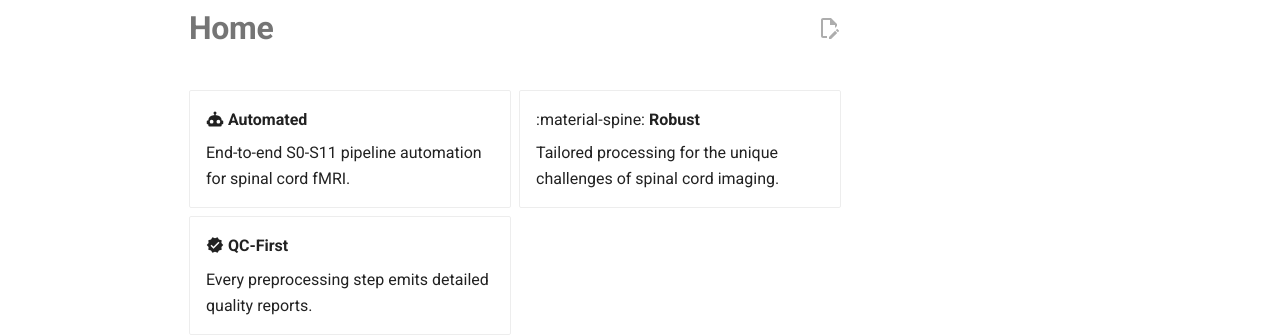
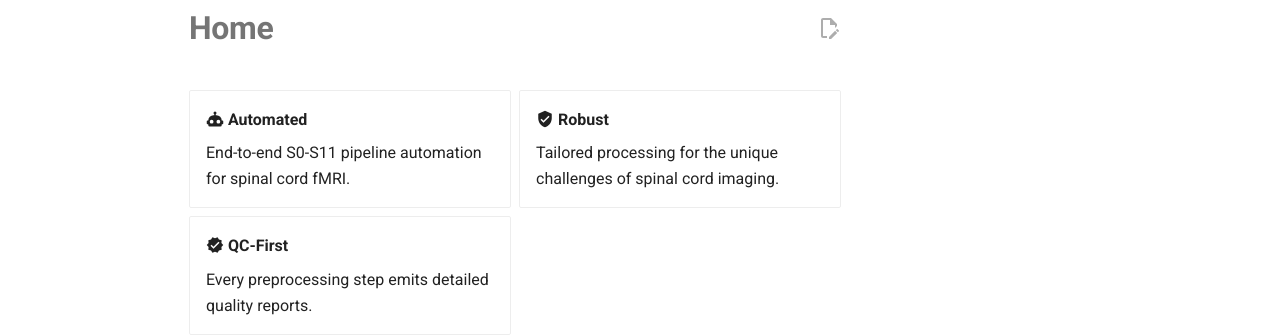
Before and after one commit to SpinalfMRIprep/SpinalfMRIprep, an MkDocs documentation site: the page built from docs/index.md, in a window 1280 px wide and 900 px high, scrolled down 751 px. Shown: the part 187-523 px from the top of the window. Built offline with MkDocs 1.6.1 and Material for MkDocs 9.7.7, drawn with Linux system fonts in a browser that asks for light colours; comment, search, counter and statistics services are not loaded.

Commit message:
fix(website): replace invalid spine icon with shield-check

```diff
--- a/docs/index.md
+++ b/docs/index.md
@@ -12,7 +12,7 @@ hide:
 
     End-to-end S0-S11 pipeline automation for spinal cord fMRI.
 
--   :material-spine: **Robust**
+-   :material-shield-check: **Robust**
 
     Tailored processing for the unique challenges of spinal cord imaging.
 
```
